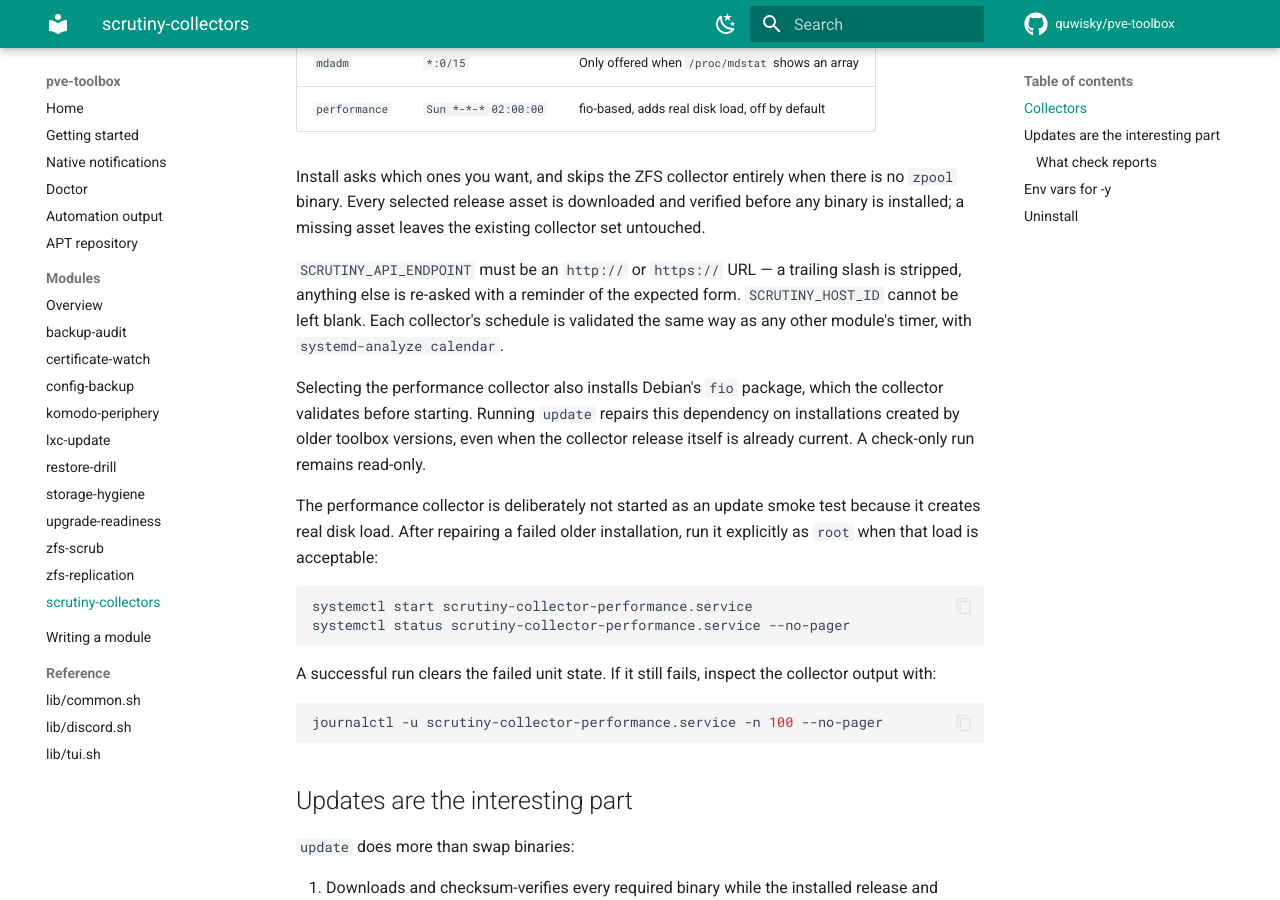
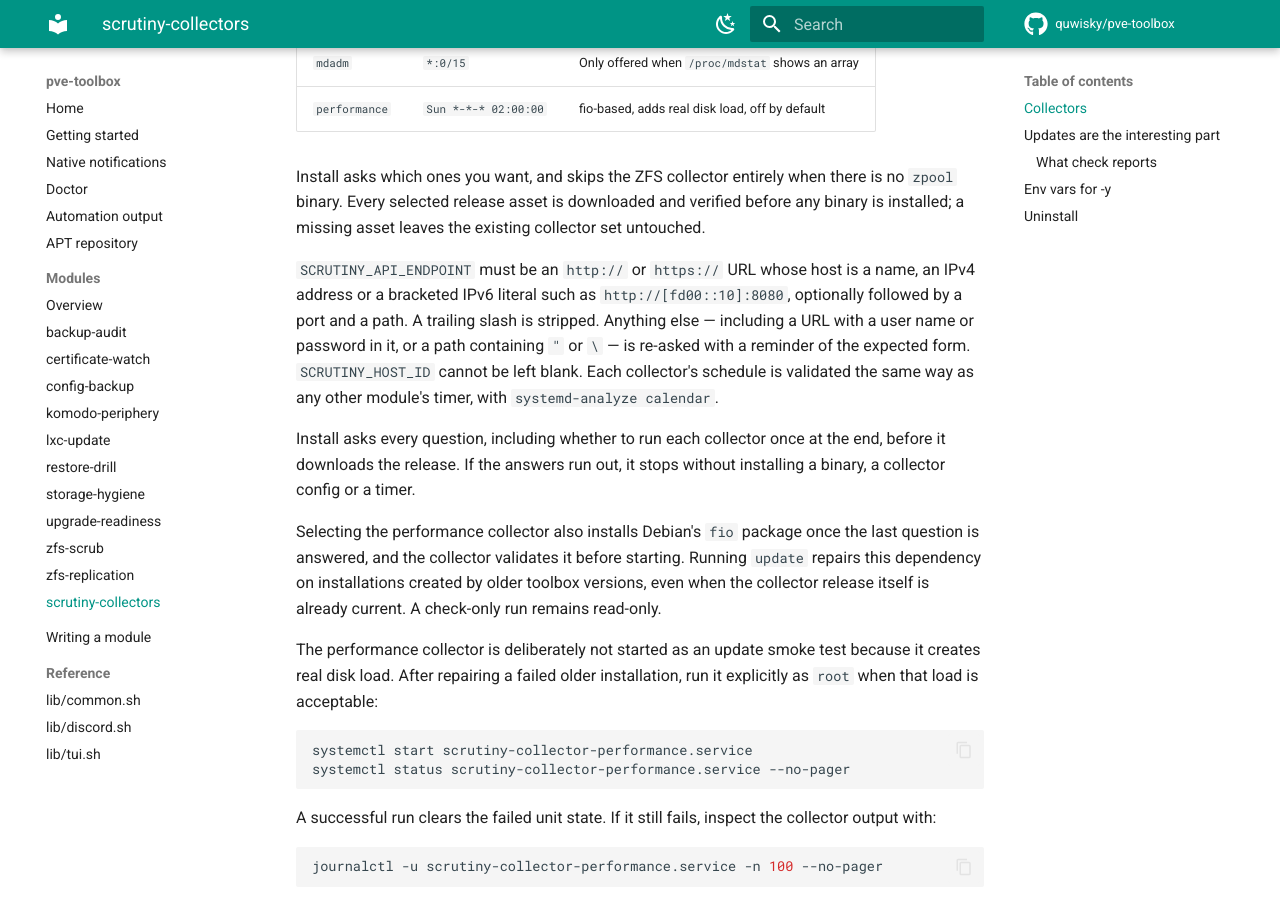
Before and after one commit to quwisky/pve-toolbox, an MkDocs documentation site: the page built from docs/modules/scrutiny-collectors.md, in a window 1280 px wide and 900 px high, scrolled down 531 px. Built offline with MkDocs 1.6.1 and Material for MkDocs 9.7.7, drawn with Linux system fonts in a browser that asks for light colours; comment, search, counter and statistics services are not loaded.

Commit message:
docs(input): describe scrutiny endpoint rules, prompt order and -y errors accurately

```diff
--- a/docs/modules/scrutiny-collectors.md
+++ b/docs/modules/scrutiny-collectors.md
@@ -25,17 +25,24 @@ there is no `zpool` binary. Every selected release asset is downloaded and
 verified before any binary is installed; a missing asset leaves the existing
 collector set untouched.
 
-`SCRUTINY_API_ENDPOINT` must be an `http://` or `https://` URL — a trailing
-slash is stripped, anything else is re-asked with a reminder of the expected
-form. `SCRUTINY_HOST_ID` cannot be left blank. Each collector's schedule is
-validated the same way as any other module's timer, with `systemd-analyze
-calendar`.
+`SCRUTINY_API_ENDPOINT` must be an `http://` or `https://` URL whose host is a
+name, an IPv4 address or a bracketed IPv6 literal such as
+`http://[fd00::10]:8080`, optionally followed by a port and a path. A trailing
+slash is stripped. Anything else — including a URL with a user name or
+password in it, or a path containing `"` or `\` — is re-asked with a reminder
+of the expected form. `SCRUTINY_HOST_ID` cannot be left blank. Each
+collector's schedule is validated the same way as any other module's timer,
+with `systemd-analyze calendar`.
 
-Selecting the performance collector also installs Debian's `fio` package,
-which the collector validates before starting. Running `update` repairs this
-dependency on installations created by older toolbox versions, even when the
-collector release itself is already current. A check-only run remains
-read-only.
+Install asks every question, including whether to run each collector once
+at the end, before it downloads the release. If the answers run out, it stops
+without installing a binary, a collector config or a timer.
+
+Selecting the performance collector also installs Debian's `fio` package
+once the last question is answered, and the collector validates it before
+starting. Running `update` repairs this dependency on installations created by
+older toolbox versions, even when the collector release itself is already
+current. A check-only run remains read-only.
 
 The performance collector is deliberately not started as an update smoke test
 because it creates real disk load. After repairing a failed older installation,
```
Also changed, not shown: docs/getting-started.md (+2 -2 lines), docs/modules/zfs-replication.md (+4 -3 lines).
